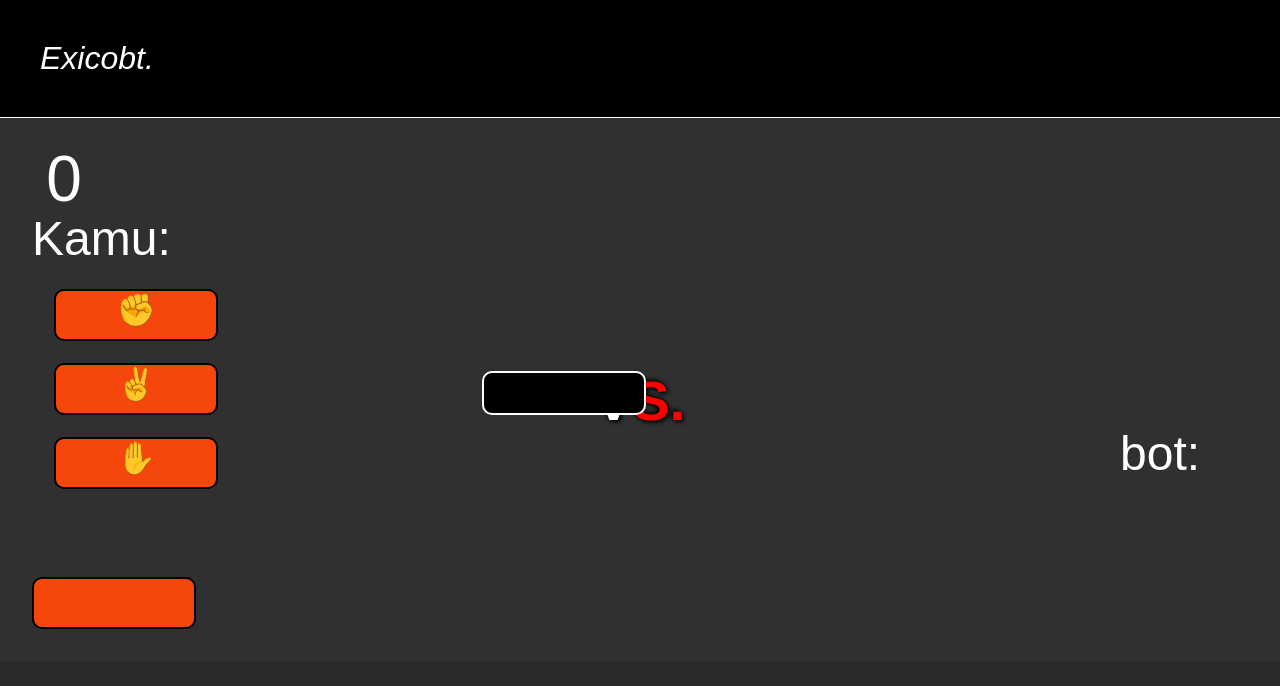
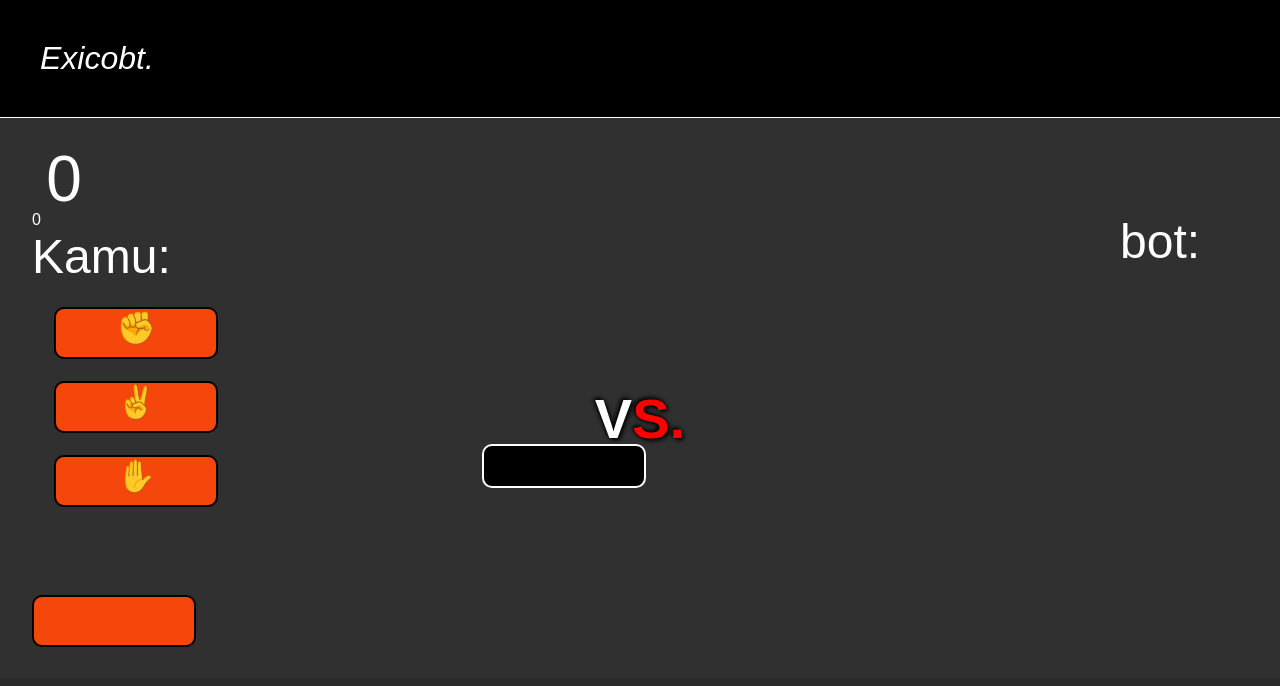
Before and after one commit to Exicobt/exicobt.id, a plain HTML site: page Suit.html in a window 1280 px wide. Drawn offline with Linux system fonts and the light colour scheme.

Commit message:
Update Suit.html

```diff
--- a/Suit.html
+++ b/Suit.html
@@ -3,37 +3,47 @@
   <head>
     <meta charset="UTF-8" />
     <meta name="viewport" content="width=, initial-scale=1.0" />
-    <title>Suid-Bot</title>
+    <title>Suit-bot</title>
     <link rel="stylesheet" href="css/suit.css" />
     <link rel="preconnect" href="https://fonts.googleapis.com" />
     <link rel="preconnect" href="https://fonts.gstatic.com" crossorigin />
-    <link
-      href="https://fonts.googleapis.com/css2?family=Belanosima:wght@600&family=Cantora+One&family=Kavoon&display=swap"/>
-      <link rel="stylesheet" href="css/suit.css">
+    <link href="https://fonts.googleapis.com/css2?family=Belanosima:wght@600&family=Cantora+One&family=Kavoon&display=swap"
+    />
+    <link rel="stylesheet" href="css/suit.c" />
   </head>
   <body>
     <nav class="navbar">
       <a href="#" class="logo">Exicobt.</a>
     </nav>
     <section class="section">
-      <main class="">
-        <div id="skorPlayer">0</div>
+      <main class="main">
+        <div class="score">
+          <div id="skorPlayer">0</div>
+          <div id="skorBot">0</div>
+        </div>
+
+        <div class="player-bot">
+          <div class="you">Kamu:</div>
+          <div class="bot">bot:</div>
+        </div>
 
         <div class="game">
           <div class="left">
-            <div class="you">Kamu:</div>
             <div class="pilihan" id="batu" data-pilihan="batu">✊</div>
             <div class="pilihan" id="gunting" data-pilihan="gunting">✌</div>
             <div class="pilihan" id="kertas" data-pilihan="kertas">✋</div>
           </div>
 
-          <div class="vs">
-            <h1>V<span>S.</span></h1>
-            <div id="result"></div>
+          <div class="center">
+            <div class="vs">
+              <div id="result"></div>
+              <h1>V<span>S.</span></h1>
+
+              <div id="pilPlay"></div>
+            </div>
           </div>
 
           <div class="right">
-            <div class="bot">bot:</div>
             <div class="pilihanBot"></div>
           </div>
         </div>
```
